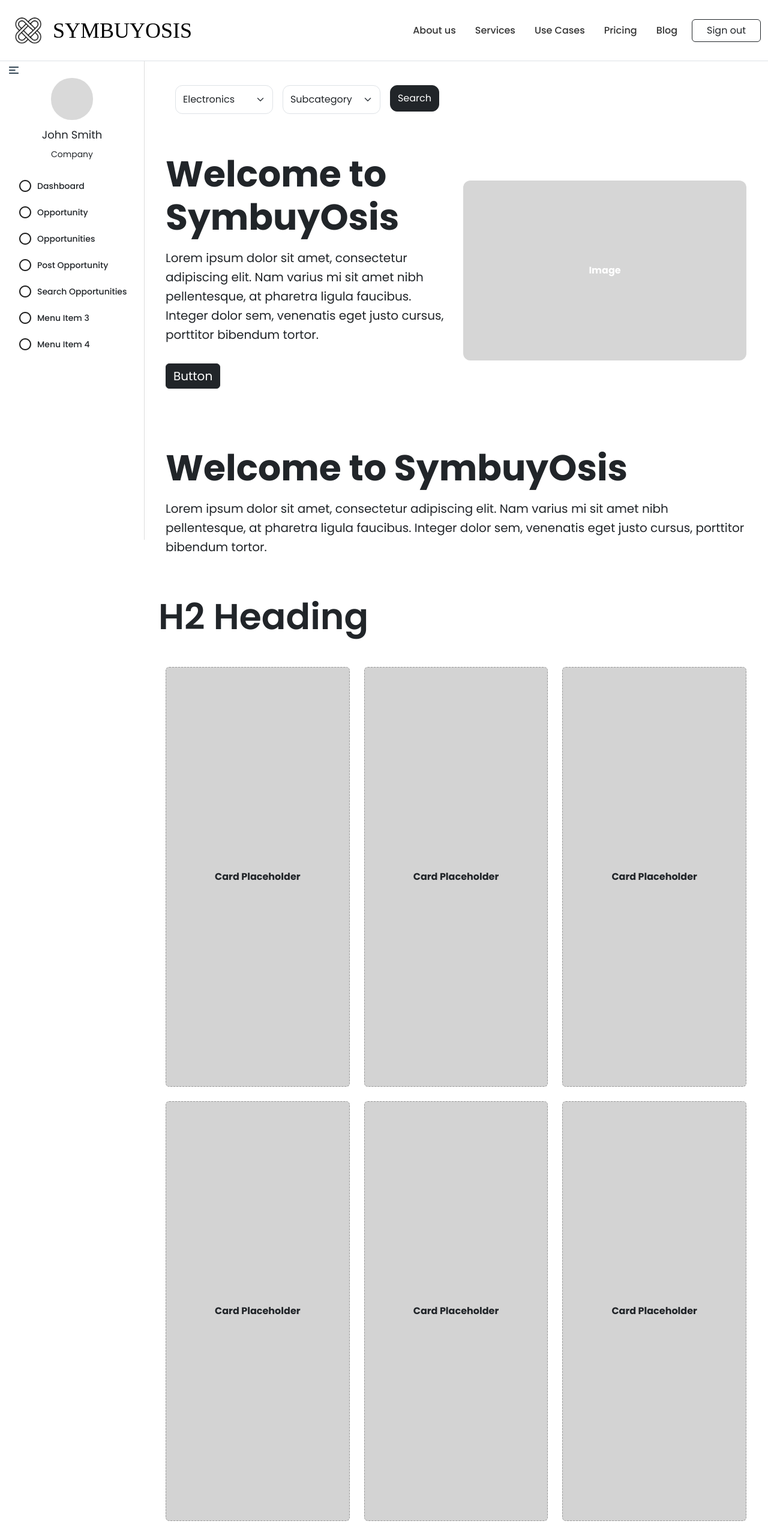
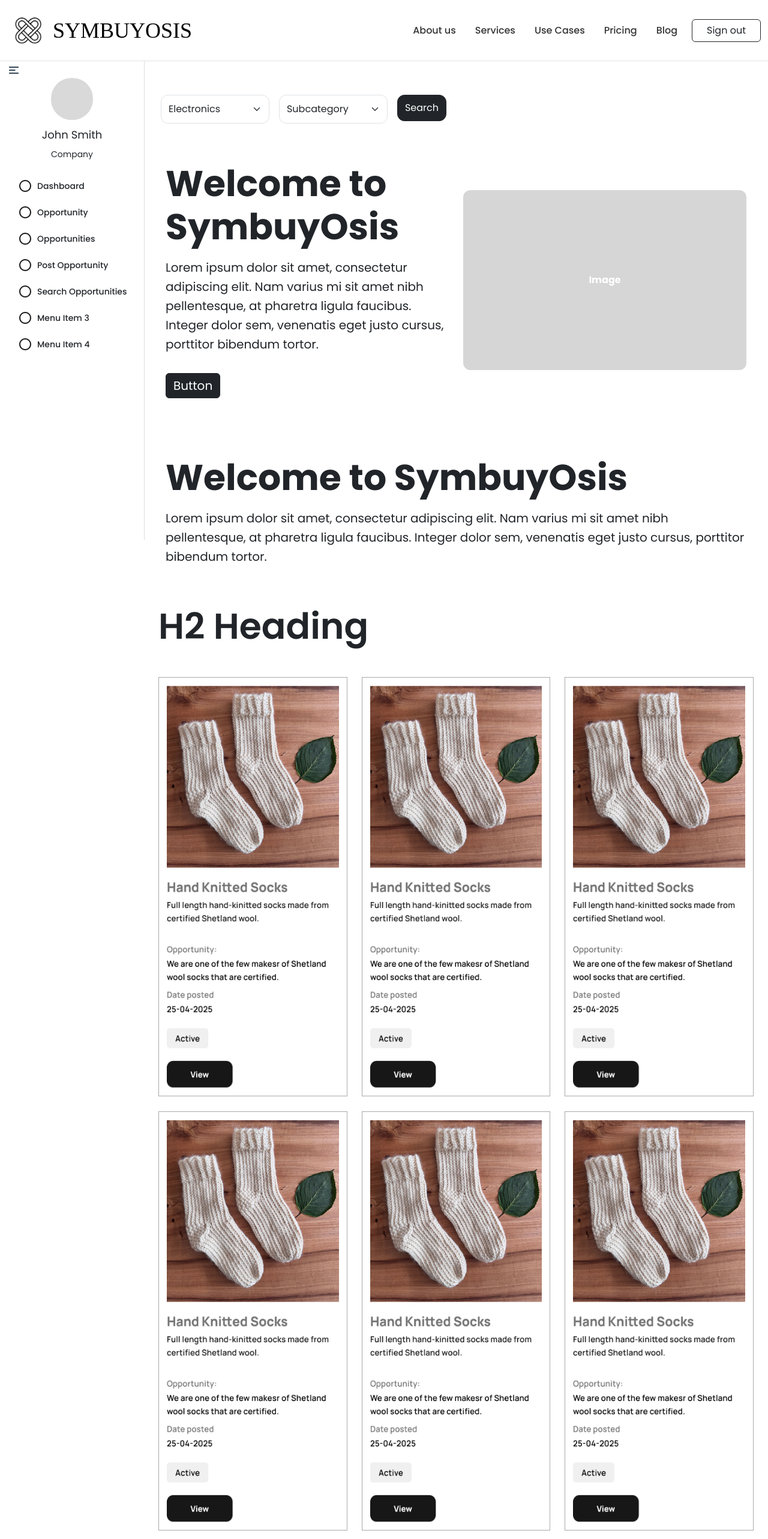
Before and after one commit to codecraftwt/symbuyosis, an Angular app: page / in a window 1280 px wide. Shown: the top 2566 px of the page at 60% size. Built offline with nearby package versions, Linux system fonts and the light colour scheme; a web font is replaced by a local one.

Commit message:
minor issues fixed

```diff
--- a/src/app/layout/main-layout/main-layout.component.scss
+++ b/src/app/layout/main-layout/main-layout.component.scss
@@ -46,5 +46,5 @@
   .content-wrapper {
     flex: 1;
     overflow-y: auto;
-    padding: 24px;
+    padding: 40px 24px 24px;
   }
--- a/src/app/pages/opportunities/opportunities.component.html
+++ b/src/app/pages/opportunities/opportunities.component.html
@@ -1,6 +1,6 @@
 <div class="d-flex justify-content-start align-items-center">
     <div class="d-flex align-items-center">
-        <h1 class="h2 ps-3">Posted Opportunities</h1>
+        <h1 class="h2">Posted Opportunities</h1>
         <h5 class="mx-5 mb-0">
             Posted
             <span class="count">{{ postedOpportunities }}</span>
@@ -27,9 +27,9 @@
         { title: 'Card Placeholder' },
     ]"></app-card-grid>
 
-<div class="d-flex justify-content-start align-items-center">
+<div class="d-flex justify-content-start align-items-center pt-3">
     <div class="d-flex align-items-center">
-        <h1 class="h2 ps-3">Engaged Opportunities</h1>
+        <h1 class="h2">Engaged Opportunities</h1>
         <h5 class="mx-5 mb-0">Enagaged <span class="count">{{engagedOpportunities}}</span>
         </h5>
     </div>
--- a/src/app/pages/search-opportunities/search-opportunities.component.html
+++ b/src/app/pages/search-opportunities/search-opportunities.component.html
@@ -11,14 +11,16 @@
 
 <div class="d-flex justify-content-start align-items-center">
     <div class="d-flex align-items-center">
-        <h1 class="h2 ps-3">New Opportunities</h1>
+        <h1 class="h2">New Opportunities</h1>
     </div>
 
     <div class="d-flex align-items-center ms-5">
         <div class="form-group">
             <select id="category" class="form-select" [(ngModel)]="selectedOpportunity">
                 <option value="" disabled selected>Filter</option>
-                <option *ngFor="let category of categories" [value]="category">{{ category }}</option>
+                @for (category of categories; track $index) {
+                <option [value]="category">{{ category }}</option>
+                }
             </select>
         </div>
     </div>
--- a/src/app/pages/search-opportunities/search-opportunities.component.ts
+++ b/src/app/pages/search-opportunities/search-opportunities.component.ts
@@ -11,6 +11,6 @@
   styleUrl: './search-opportunities.component.scss'
 })
 export class SearchOpportunitiesComponent {
-
+  categories=[]
   selectedOpportunity = '';
 }
--- a/src/app/shared/components/card-grid/card-grid.component.html
+++ b/src/app/shared/components/card-grid/card-grid.component.html
@@ -1,9 +1,9 @@
-<div class="container py-4">
+<div class="container py-4 p-0 m-0">
   <div class="row g-4">
     @for (card of cards; track $index) {
     <div class="col-12 col-sm-6 col-md-4 col-lg-4">
-          <div class="card text-center p-4 placeholder-card">
-            {{ card.title }}
+      <div class="card text-center placeholder-card border-0 rounded">
+        <img src="../../../../assets/images/place-holder-image.jpg" width="100%" height="100%" alt="">
       </div>
     </div>
     }
--- a/src/app/shared/components/card-grid/card-grid.component.scss
+++ b/src/app/shared/components/card-grid/card-grid.component.scss
@@ -4,7 +4,7 @@
 
 .placeholder-card {
     background-color: $card-grid-bg;
-    border: 1px dashed $dash-border-gray;
+    // border: 1px dashed $dash-border-gray;
     display: flex;
     align-items: center;
     justify-content: center;
--- a/src/app/shared/components/search/search.component.html
+++ b/src/app/shared/components/search/search.component.html
@@ -1,21 +1,23 @@
-<div class="container">
+<div class="container p-0">
   <div class="row justify-content-start">
-    <div class="col-12 col-md-12 col-lg-6">
+    <div class="col-12 col-md-12 col-lg-6 p-0">
       <div class="card d-flex flex-column flex-md-row p-3 justify-content-around gap-3 border-0">
 
         <div class="form-group w-100">
           <select id="category" class="form-select" [(ngModel)]="selectedCategory">
             <option value="" disabled selected>Category</option>
-            <option *ngFor="let category of categories" [value]="category">{{ category }}</option>
+            @for (category of categories; track $index) {
+              <option  [value]="category">{{ category }}</option>
+            }
           </select>
         </div>
 
         <div class="form-group w-100">
           <select id="subcategory" class="form-select" [(ngModel)]="selectedSubcategory" [disabled]="!selectedCategory">
             <option value="" disabled selected>Subcategory</option>
-            <option *ngFor="let subcategory of subcategories[selectedCategory] || []" [value]="subcategory">
-              {{ subcategory }}
-            </option>
+            @for (subcategory of subcategories[selectedCategory] || []; track $index) {
+              <option  [value]="subcategory">{{ subcategory }}</option>
+            }
           </select>
         </div>
 
```
Also changed, not shown: src/assets/images/place-holder-image.jpg (added). Lines whose indentation alone changed are shown as unchanged.
